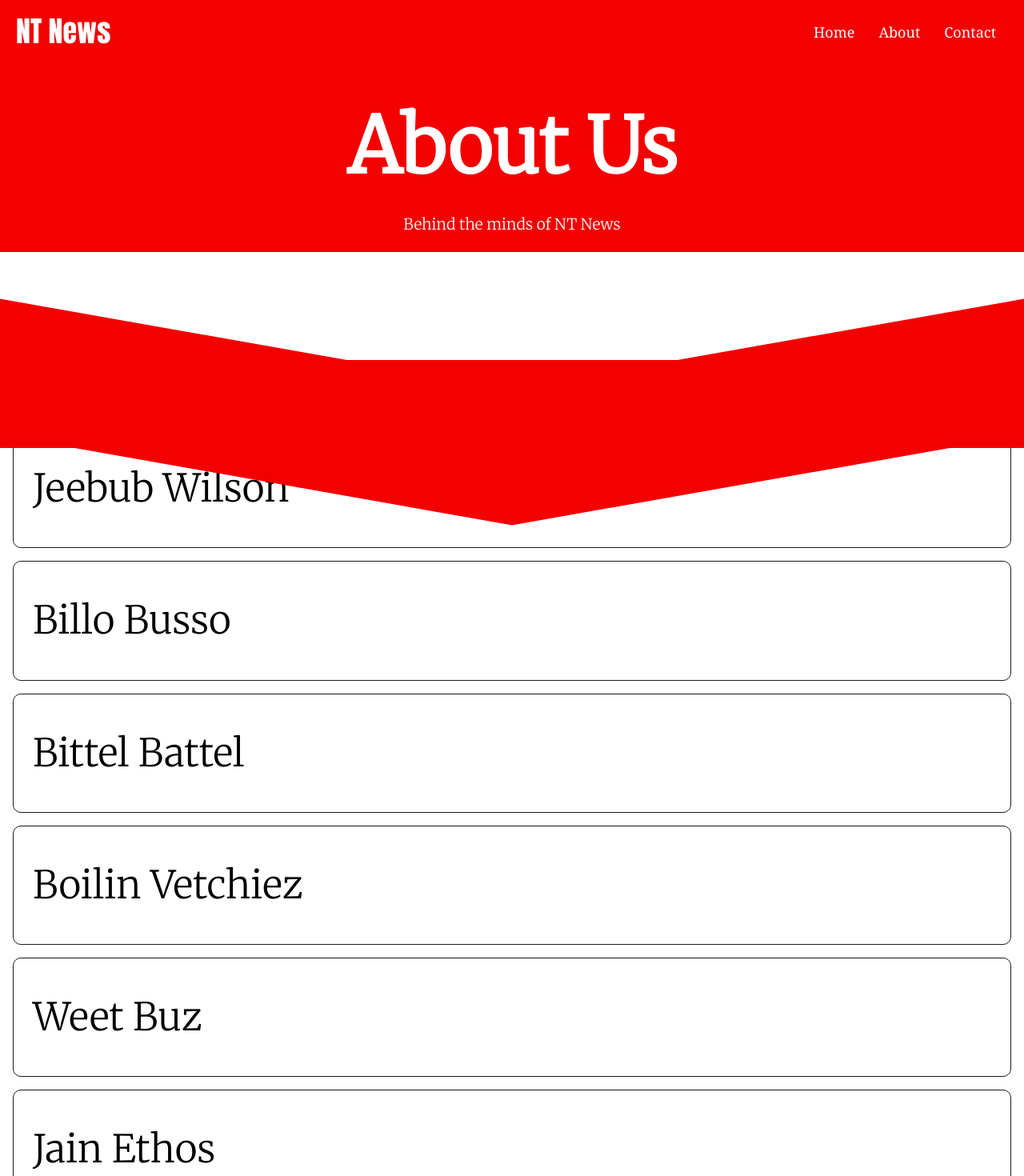
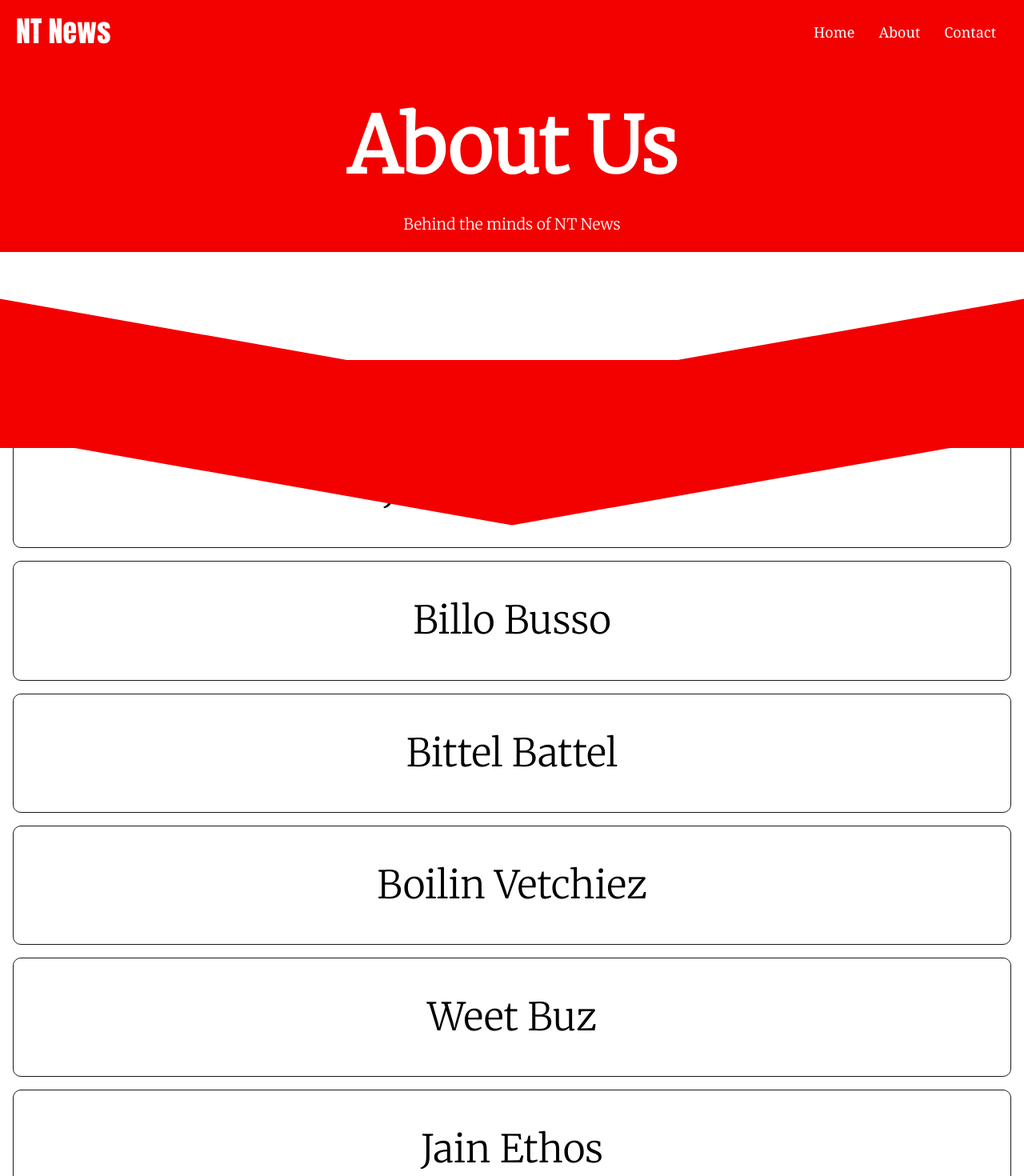
Before and after one commit to Bubseatbubs/nt-news, a Next.js app: page /about in a window 1280 px wide. Shown: the top 1470 px of the page at 80% size. Built offline with nearby package versions, Linux system fonts and the light colour scheme.

Commit message:
Update about.js
Centered Names

```diff
--- a/pages/about.js
+++ b/pages/about.js
@@ -24,37 +24,37 @@ export default function Contact() {
 
       {/* Jeebub Wilson */}
       <section class={`${styles.card}`}>
-        <div className={`${styles.showDesc}`}>Jeebub Wilson</div>
+        <div className={`${styles.showDesc} ${utilStyles.center}`}>Jeebub Wilson</div>
         <div className={`${styles.hide}`}>Jeebub was a single bub with a dream to change the world. For many years, he was unable to get any updates on what was going on around the world of Carnegiss. Even worse, a pivotal election of 719 was about to begin, and no bubs seemed prepared to closely report on what was going down. As such, Wilson took it upon himself to become the best reporter the world has seen, and he succeeded. NT News gained worldwise renown, and Wilson himself found like-minded bubs that helped spread information throughout the realm. Now, Wilson oversees the work of other aspiring bub reporters, though he does dip his toes in reporting from time to time.</div>
       </section>
 
       {/* Billy Busso */}
       <section class={`${styles.card}`}>
-        <div className={`${styles.showDesc}`}>Billo Busso</div>
+        <div className={`${styles.showDesc} ${utilStyles.center}`}>Billo Busso</div>
         <div className={`${styles.hide}`}>It's impossible to tell Jeebub Wilson's story without talking about his trusty partner, Billy. When Jeebub began to write stories, Billy was on the front lines, spreading his word throughout the Empire and beyond. Legends tell of Billy standing hours in front of the Empire's gate, spreading Wilson's articles to those who passed through. Billy himself even became a writer, inspired by Wilson's efforts, and helped cover the 719 election as well.</div>
       </section>
 
       {/* Bittel Battel */}
       <section class={`${styles.card}`}>
-        <div className={`${styles.showDesc}`}>Bittel Battel</div>
+        <div className={`${styles.showDesc} ${utilStyles.center}`}>Bittel Battel</div>
         <div className={`${styles.hide}`}>Bittel Battel was one of the many bubs that recieved Wilson's articles when Billy began to spread them throughout the realm. Inspired by his writings, Battel asked to join the team, which Wilson allowed. However, his poor reporting skills caused him to be dropped. Saddened, Battel only worked twice as hard to improve his work. Once he believed he was better, Battel the bub begged to be brought back. Wilson graciously accepted the help once more, and Battel proved to be no slouch at reporting this time. His article "Rumor: Ortheus Spotted" ultimately led to the creation of the group OrtheusWatch, which promised to locate the man himself. Battel continues to write for NT News to this day.</div>
       </section>
 
       {/* Boilin Vetcheiz */}
       <section class={`${styles.card}`}>
-        <div className={`${styles.showDesc}`}>Boilin Vetchiez</div>
+        <div className={`${styles.showDesc} ${utilStyles.center}`}>Boilin Vetchiez</div>
         <div className={`${styles.hide}`}>Boilin used to run a rival reporting organization, the Ooboe Times, but her articles were never read, as many bubs preferred NT News instead. After her business crashed and burned, Boilin decided enough was enough. If she couldn't beat NT News, she could sure as hell join them. Boilin was hired almost immediately, with Wilson knowing that a reporter such as her could create some grand articles. Boilin's award winning report on the Mateil Shortages has helped some areas that relied far too much on Mateil (such as the Empire) to consider other energy sources. Boilin has since retired, but her works still leave an impact to this day.</div>
       </section>
 
       {/* Weet Buz */}
       <section class={`${styles.card}`}>
-        <div className={`${styles.showDesc}`}>Weet Buz</div>
+        <div className={`${styles.showDesc} ${utilStyles.center}`}>Weet Buz</div>
         <div className={`${styles.hide}`}>Weet never planned to become a reporter. No, his eyes were set on joining the Bub army and fighting alongside his idol, Nosey Nosin. However, plans changed after he tripped and fell from one particularly steep cliff in Pinpi Forest, breaking one of legs indefinitely. Now, Buz works as a reporter and editor at NT News, hoping to make enough money to fix his legs once more. If only...</div>
       </section>
 
       {/* Jain Ethos */}
       <section class={`${styles.card}`}>
-        <div className={`${styles.showDesc}`}>Jain Ethos</div>
+        <div className={`${styles.showDesc} ${utilStyles.center}`}>Jain Ethos</div>
         <div className={`${styles.hide}`}>Jain is an enigmatic bub. One night, just before Wilson closed the office, Jain burst in, demanding a job for herself. Emboldened by her demands, and perhaps reminded of Boilin's own ferocity, Wilson decided that she could join, too. Jain has helped provide the most stories throughout the realms, though mainly stays within the Lands of Night offices.</div>
       </section>
     </Layout>
```
